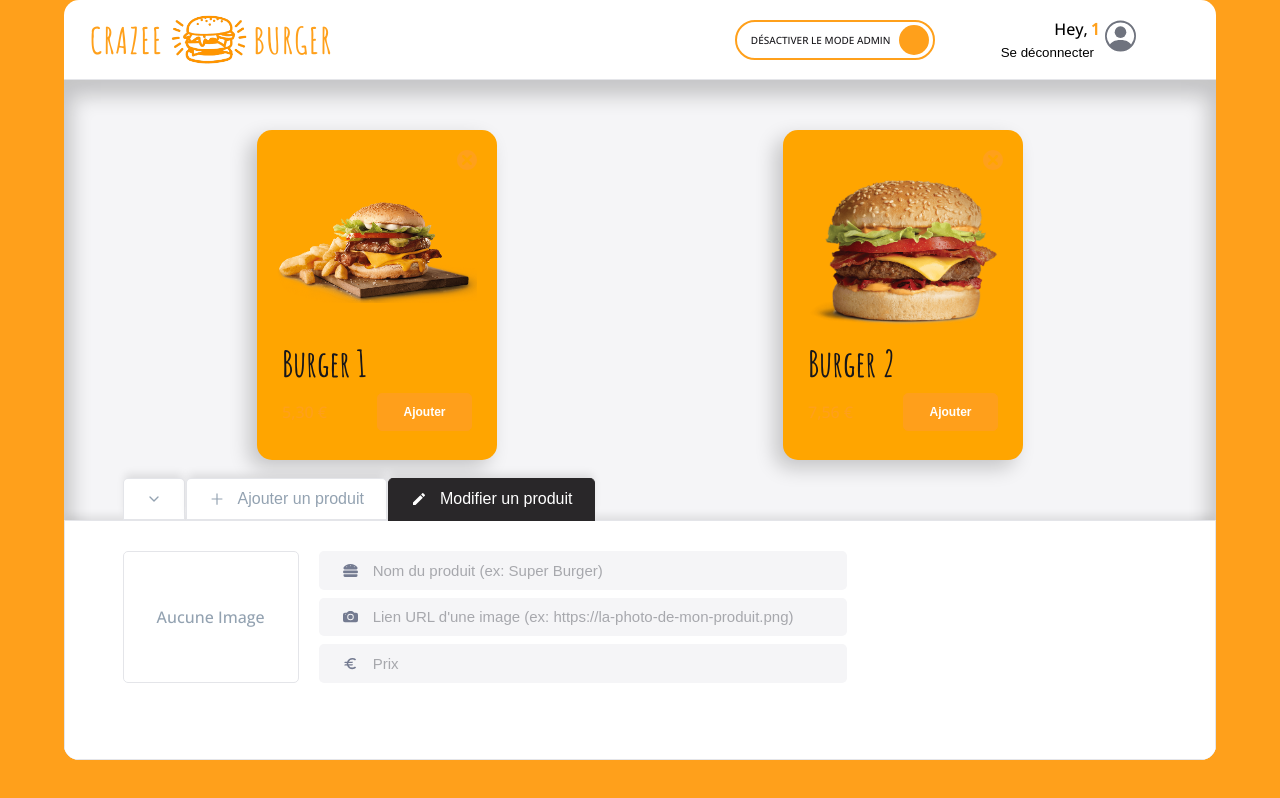
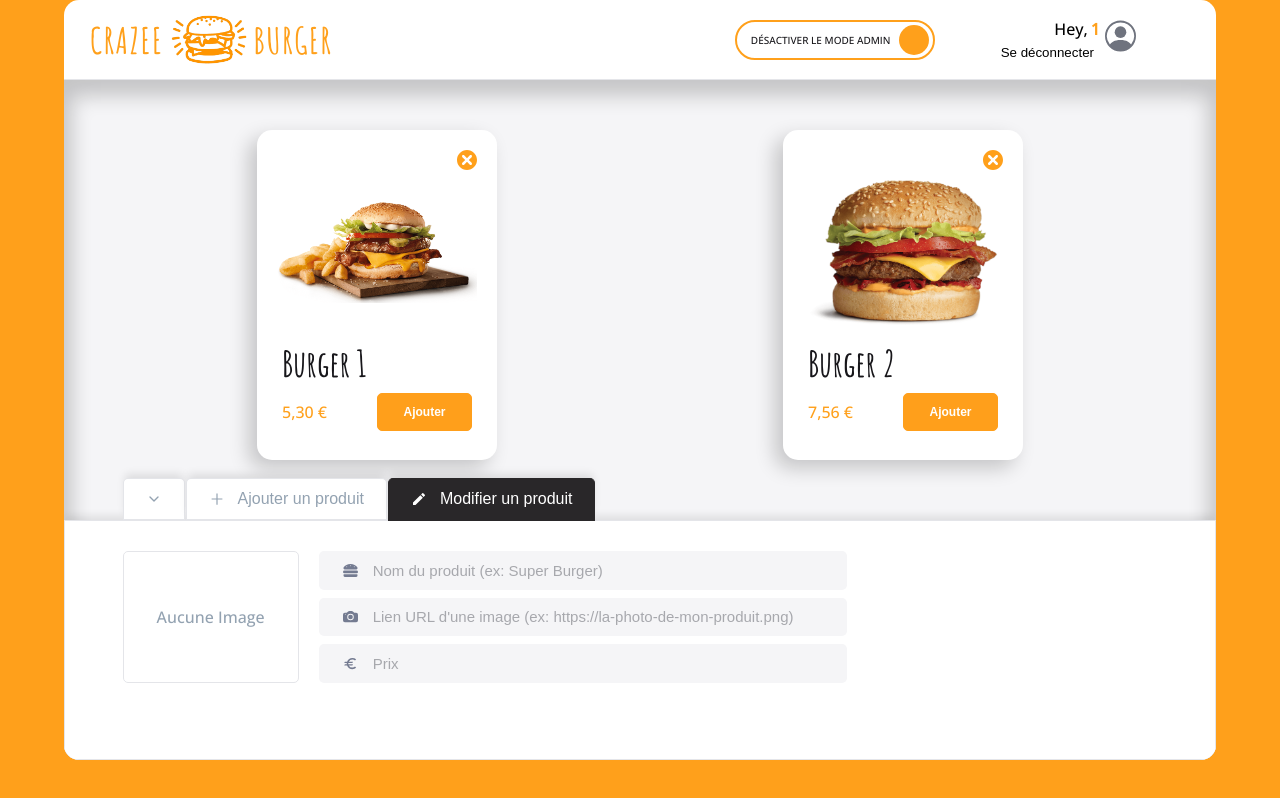
Before and after one commit to T0n-io/projet-resto, a React (Vite) app: page /order/1 in a window 1280 px wide. Built offline with nearby package versions, Linux system fonts and the light colour scheme.

Commit message:
💄 F09: CARD > Temporary : make ONLY ONE card orange conditionnaly

```diff
--- a/src/components/pages/Order/Main/MainRightSide/Menu/Menu.jsx
+++ b/src/components/pages/Order/Main/MainRightSide/Menu/Menu.jsx
@@ -6,18 +6,21 @@ import Card from "../../../../../reusable-ui/Card.jsx";
 import OrderContext from "../../../../../../context/OrderContext";
 import EmptyMenuAdmin from "./EmptyMenuAdmin";
 import EmptyMenuClient from "./EmptyMenuClient";
+import { checkIfProductIsClicked } from "./helper";
 
 export default function Menu() {
   //State
-  const { menu, isModeAdmin, handleDelete, resetMenu, setProductSelected } =
+  const { menu, isModeAdmin, handleDelete, resetMenu, productSelected, setProductSelected } =
     useContext(OrderContext);
   //comportements
-
-  //affichage
   const handleClick = (idProductClicked) => {
     const productClickedOn = menu.find(( product ) => product.id === idProductClicked);
     setProductSelected(productClickedOn);
   }
+
+
+
+  //affichage
 
 
   // affichage
@@ -40,7 +43,7 @@ export default function Menu() {
             onDelete={() => handleDelete(id)}
             onClick={() => handleClick(id)}
             isHoverable={isModeAdmin}
-            isSelected={true}
+            isSelected={checkIfProductIsClicked(id, productSelected.id)}
           />
         );
       })}
--- /dev/null
+++ b/src/components/pages/Order/Main/MainRightSide/Menu/helper.jsx
@@ -0,0 +1,3 @@
+export const checkIfProductIsClicked = (idProductInMenu, idProductClickedOn) => {
+    return idProductInMenu === idProductClickedOn ? true : false;
+  }
```
